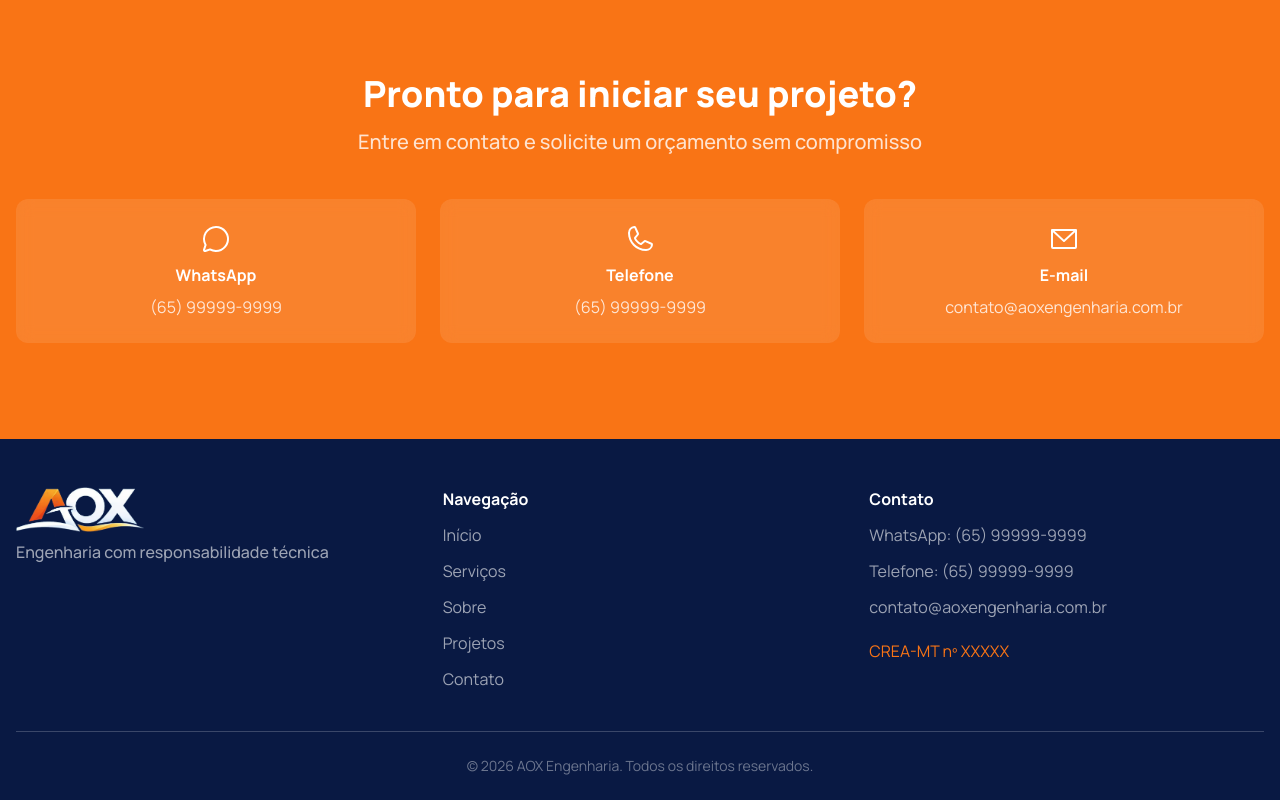
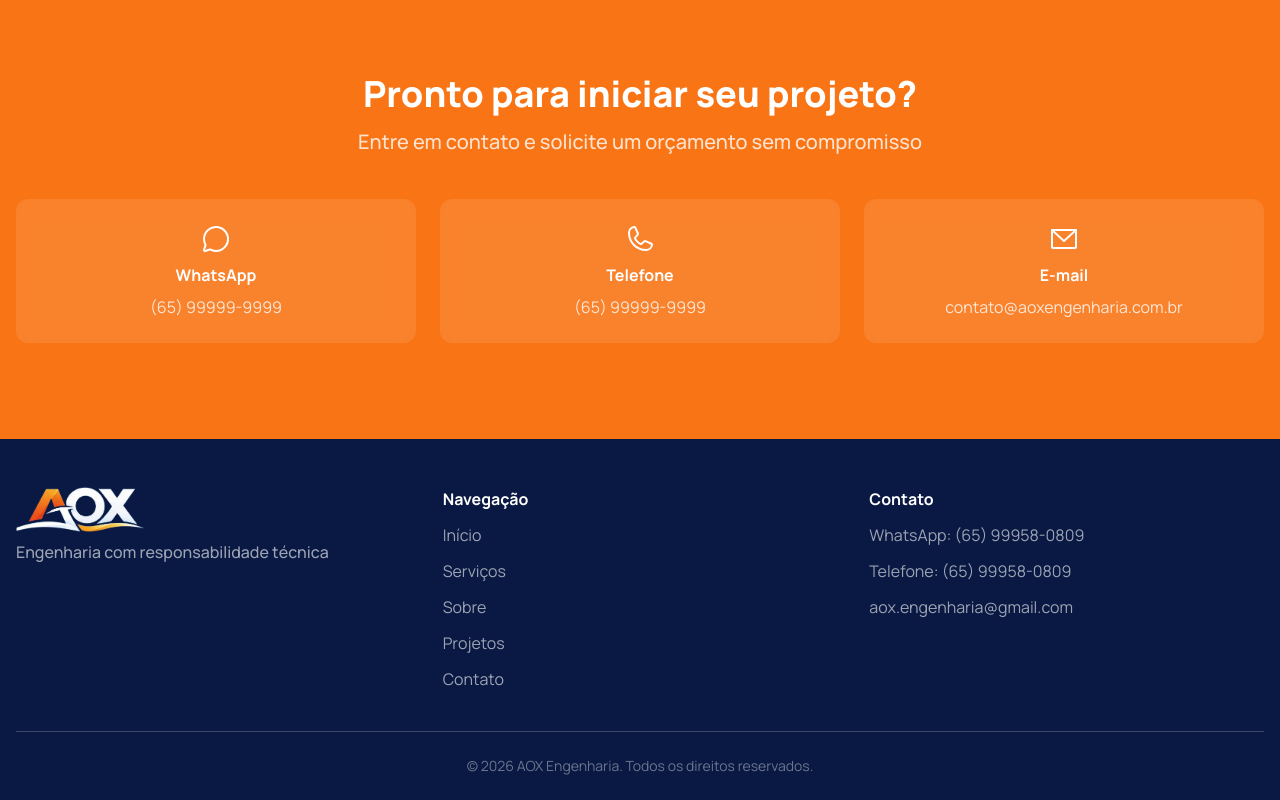
Before and after one commit to levyprado/aox-engenharia, a Next.js app: page / in a window 1280 px wide. Shown: the part 3599-4399 px from the top of the page. Built offline with nearby package versions, Linux system fonts and the light colour scheme.

Commit message:
fix: update footer with real contact details

```diff
--- a/src/components/layout/footer.tsx
+++ b/src/components/layout/footer.tsx
@@ -45,10 +45,9 @@ export default function Footer() {
           <div>
             <p className='mb-3 font-bold'>Contato</p>
             <div className='flex flex-col gap-3 text-light/60'>
-              <span>WhatsApp: (65) 99999-9999</span>
-              <span>Telefone: (65) 99999-9999</span>
-              <span>contato@aoxengenharia.com.br</span>
-              <span className='mt-2 text-accent'>CREA-MT nº XXXXX</span>
+              <span>WhatsApp: (65) 99958-0809</span>
+              <span>Telefone: (65) 99958-0809</span>
+              <span>aox.engenharia@gmail.com</span>
             </div>
           </div>
         </div>
```
